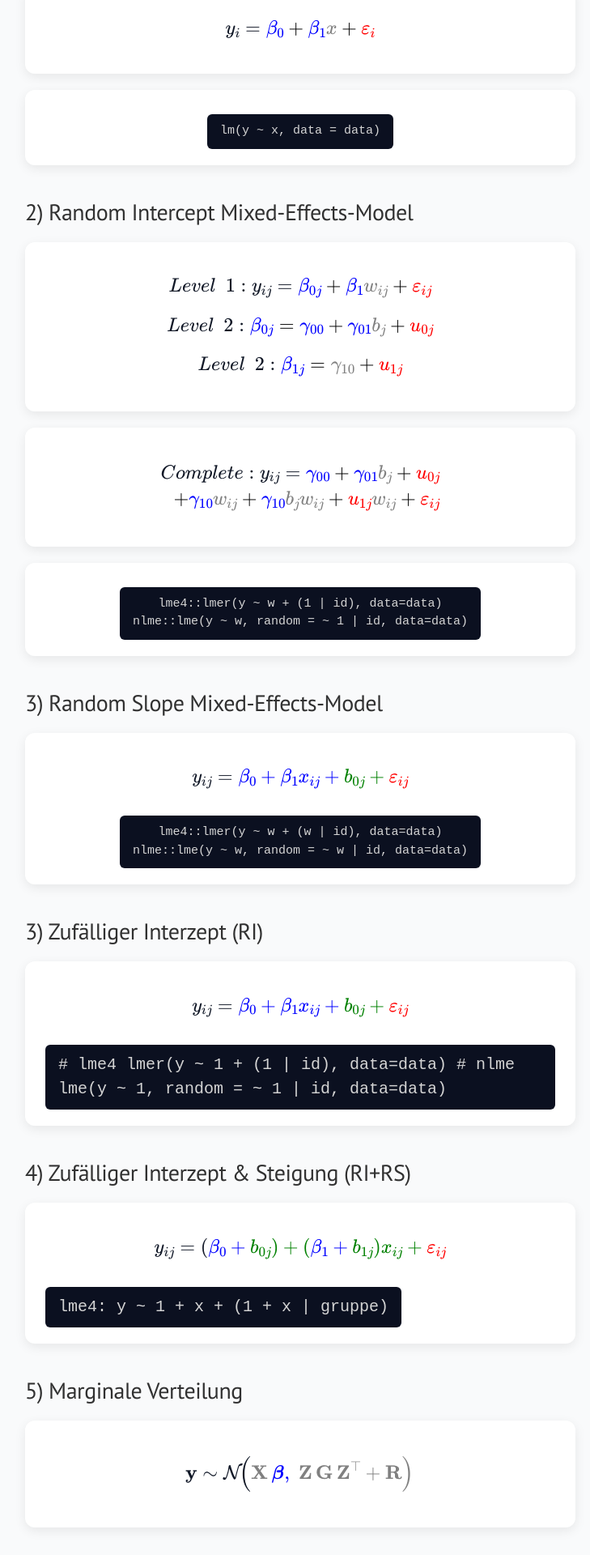
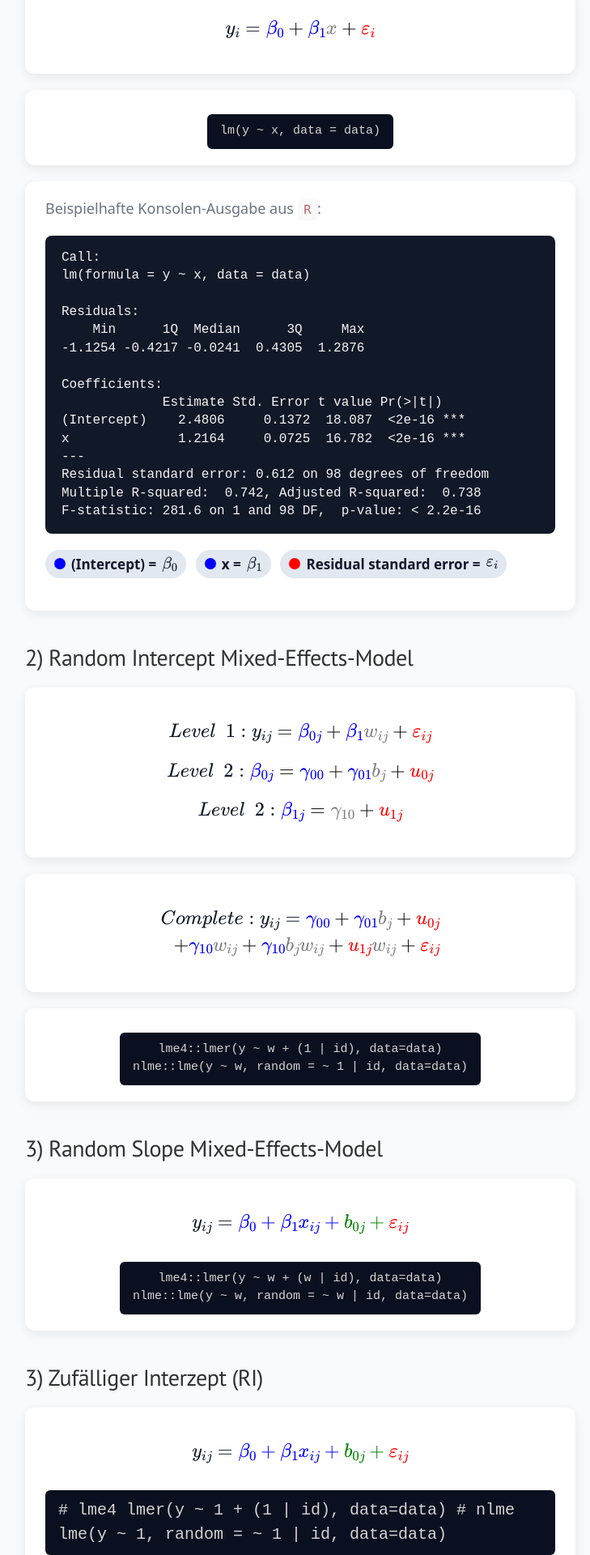
Before and after one commit to lennartseizer/ild, a Jekyll site: the page built from 9.html, in a window 1280 px wide. Shown: the part 415-2335 px from the top of the page at 81% size, without its empty margins (269-998 px from the left). Built offline with Jekyll 4.4.1, drawn with Linux system fonts in a browser that asks for light colours.

Commit message:
Add linear model example output and parameter mapping

```diff
--- a/9.html
+++ b/9.html
@@ -81,6 +81,38 @@ title: Formulas
       margin-top: .5rem;
       display: inline-block;
     }
+    .code-block {
+      font-family: monospace;
+      background: #111827;
+      color: #f3f4f6;
+      padding: .8rem 1rem;
+      border-radius: 8px;
+      margin-top: .5rem;
+      overflow-x: auto;
+      line-height: 1.4;
+    }
+    .tag {
+      display: inline-flex;
+      align-items: center;
+      gap: .35rem;
+      padding: .25rem .55rem;
+      border-radius: 999px;
+      font-size: .85rem;
+      font-weight: 600;
+      color: #0f172a;
+      background: #e2e8f0;
+      margin-right: .35rem;
+    }
+    .tag::before {
+      content: '';
+      width: .7rem;
+      height: .7rem;
+      border-radius: 50%;
+      display: inline-block;
+    }
+    .tag.fixed::before { background: blue; }
+    .tag.error::before { background: red; }
+    .tag.matrix::before { background: gray; }
   </style>
 </head>
 <body>
@@ -109,6 +141,29 @@ title: Formulas
         <center>
           <div class="code" style="font-size: 15px;">lm(y ~ x, data = data)</div>
         </center>
+    </div>
+    <div class="card">
+      <p class="note">Beispielhafte Konsolen-Ausgabe aus <code>R</code>:</p>
+      <pre class="code-block">Call:
+lm(formula = y ~ x, data = data)
+
+Residuals:
+    Min      1Q  Median      3Q     Max
+-1.1254 -0.4217 -0.0241  0.4305  1.2876
+
+Coefficients:
+             Estimate Std. Error t value Pr(&gt;|t|)
+(Intercept)    2.4806     0.1372  18.087  &lt;2e-16 ***
+x              1.2164     0.0725  16.782  &lt;2e-16 ***
+---
+Residual standard error: 0.612 on 98 degrees of freedom
+Multiple R-squared:  0.742, Adjusted R-squared:  0.738
+F-statistic: 281.6 on 1 and 98 DF,  p-value: &lt; 2.2e-16</pre>
+      <p class="note">
+        <span class="tag fixed">(Intercept) = \(\beta_0\)</span>
+        <span class="tag fixed">x = \(\beta_1\)</span>
+        <span class="tag error">Residual standard error = \(\varepsilon_i\)</span>
+      </p>
     </div>
 
     <h2>2) Random Intercept Mixed-Effects-Model </h2>
```
